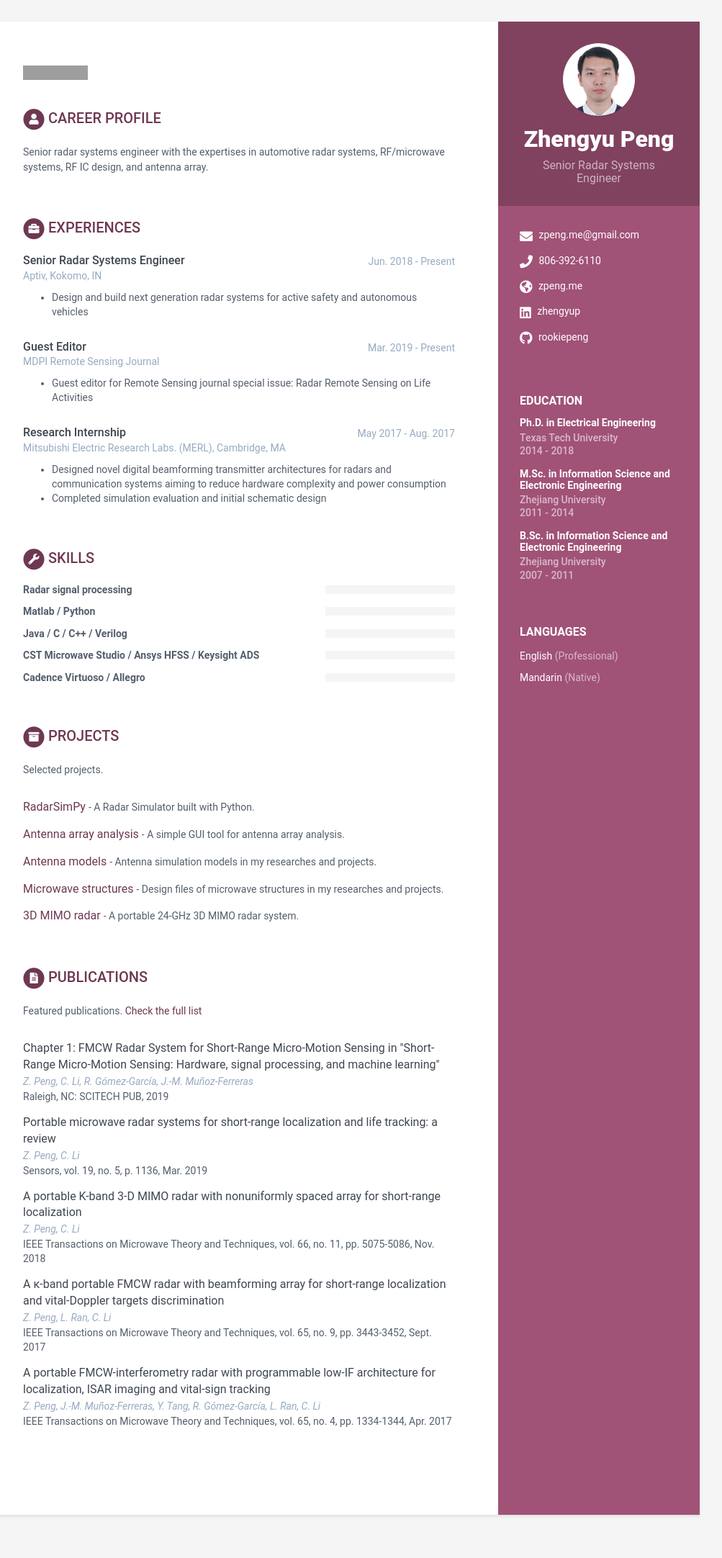
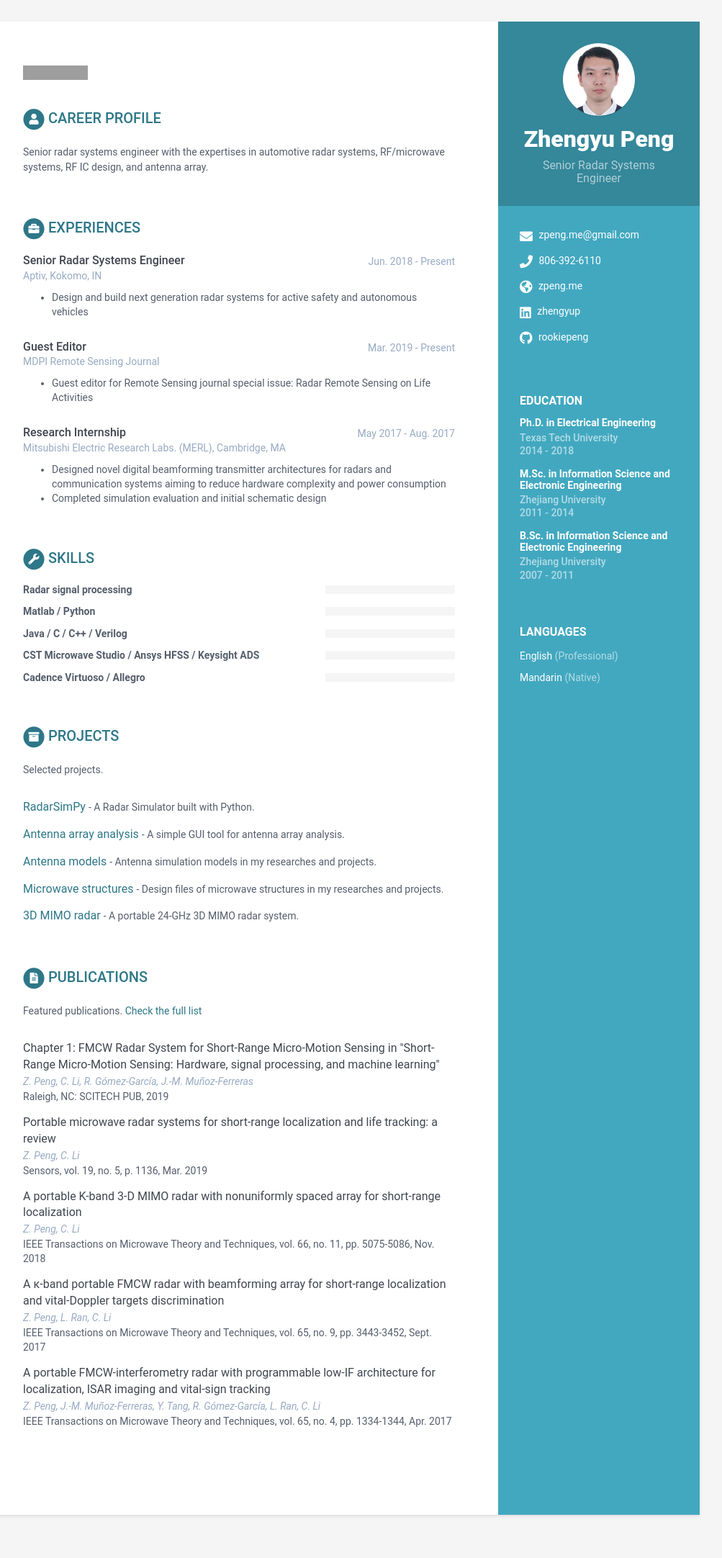
Before and after one commit to rookiepeng/zpeng-resume-cv, a Jekyll site: the page built from docs/index.html, in a window 1280 px wide. Shown: the whole page at 72% size, without its empty margins (168-1171 px from the left). Built offline with Jekyll 4.4.1, drawn with Linux system fonts in a browser that asks for light colours; grey boxes are pictures that could not be loaded.

Commit message:
color back to blue

```diff
--- a/docs/_config.yml
+++ b/docs/_config.yml
@@ -5,7 +5,7 @@ title: Z. Peng's Resume
 url: 'https://rookiepeng.github.io'
 baseurl: '/zpeng-resume-cv' #change it according to your repository name
 # Style will be applied only after restarting the build or serve. Just choose one of the options.
-theme_skin: berry # blue turquoise green berry orange ceramic
+theme_skin: blue # blue turquoise green berry orange ceramic
 
 # Tracker
 # analytics: UA-83979019-1
```
